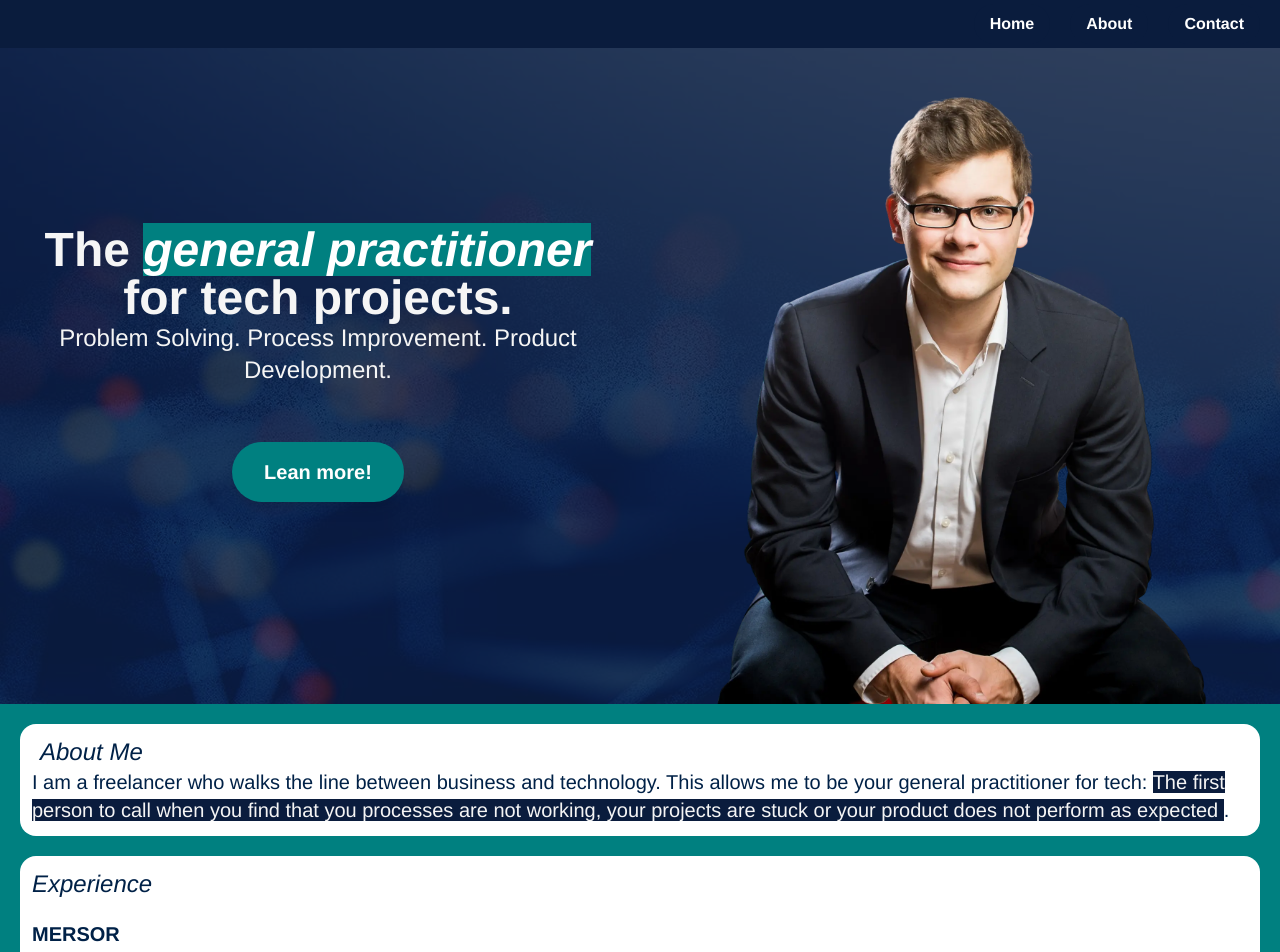
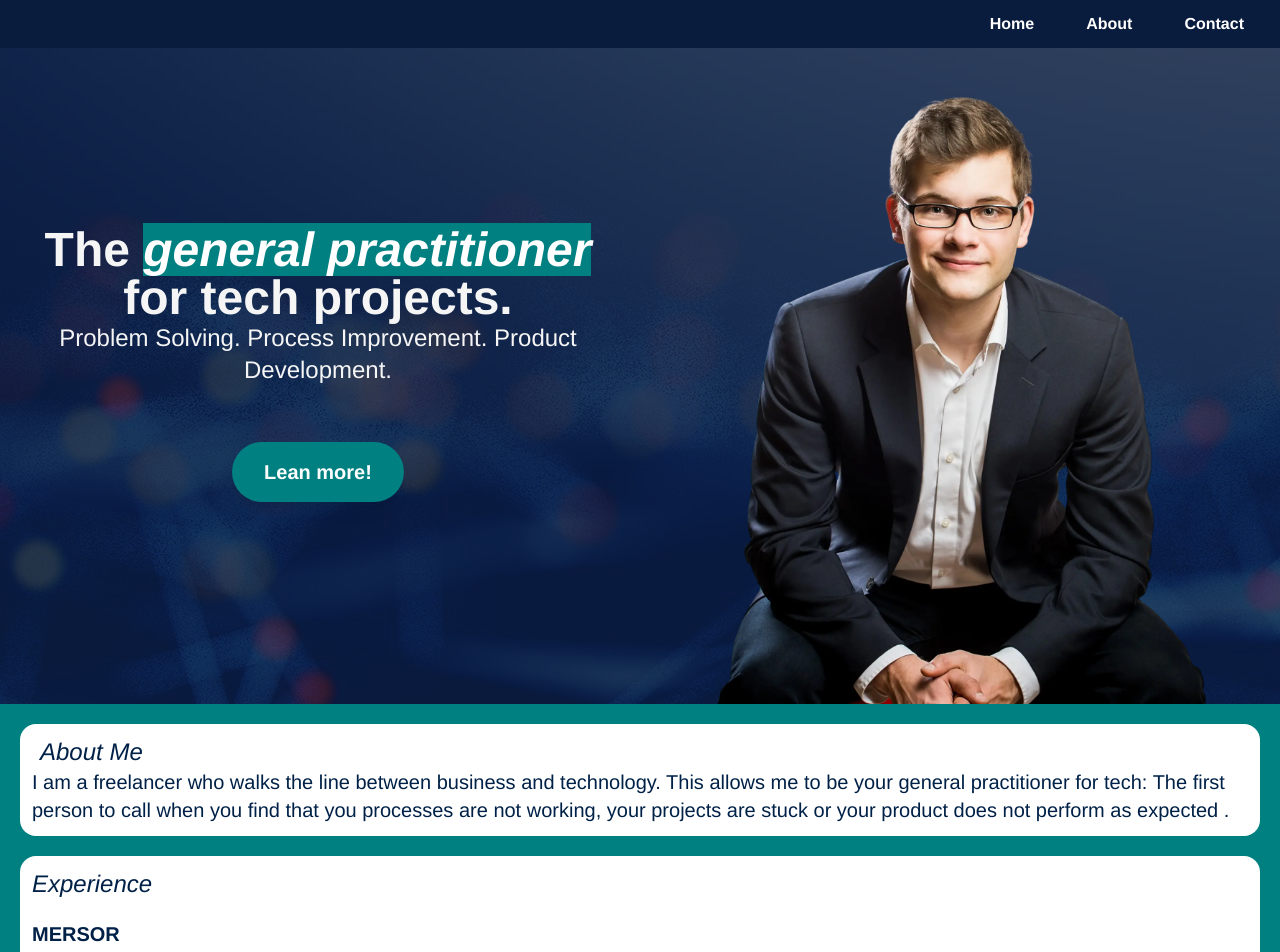
Before and after one commit to Elias-Ladenburger/Website, a SvelteKit app: page / in a window 1280 px wide. Shown: the top 952 px of the page. Built offline with nearby package versions, Linux system fonts and the light colour scheme.

Commit message:
Fix text formatting on start page

```diff
--- a/src/routes/+page.svelte
+++ b/src/routes/+page.svelte
@@ -29,7 +29,7 @@
     <p class="text-xl self-center">
       I am a freelancer who walks the line between business and technology. This
       allows me to be your general practitioner for tech: <b
-        class="bg-navy text-white font-normal"
+        class="font-normal"
         >The first person to call when you find that you processes are not
         working, your projects are stuck or your product does not perform as
         expected
```
